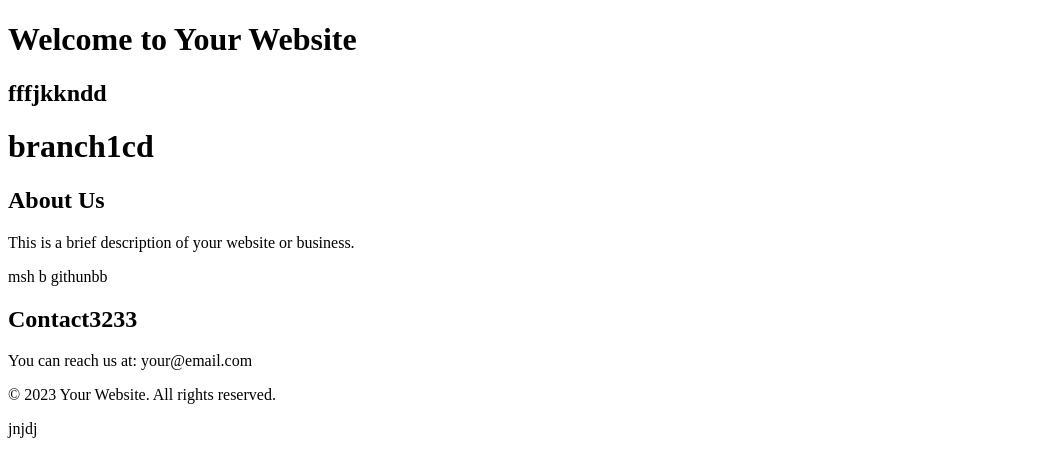
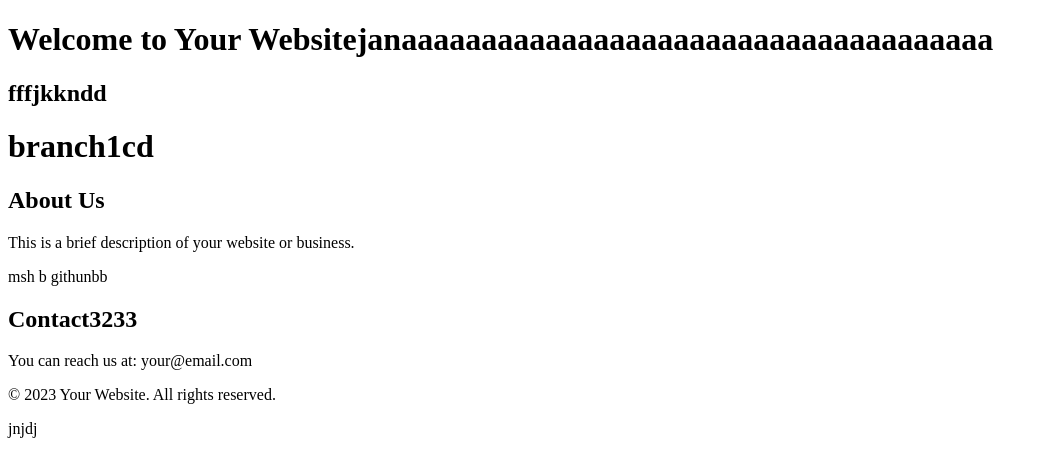
Before and after one commit to JanaRammall/inmind, a plain HTML site: page index.html in a window 1280 px wide. Shown: the whole page, without its empty margins (0-1048 px from the left). Drawn offline with Linux system fonts and the light colour scheme.

Commit message:
Update index.html

```diff
--- a/index.html
+++ b/index.html
@@ -9,7 +9,7 @@
 <body>
 
     <header>
-        <h1>Welcome to Your Website</h1><h2>fffjkkndd</h2>
+        <h1>Welcome to Your Websitejanaaaaaaaaaaaaaaaaaaaaaaaaaaaaaaaaaaaaa</h1><h2>fffjkkndd</h2>
         <!-- Add navigation links, logo, or any other header content here -->
     </header>
 <h1> branch1cd </h1>
```
